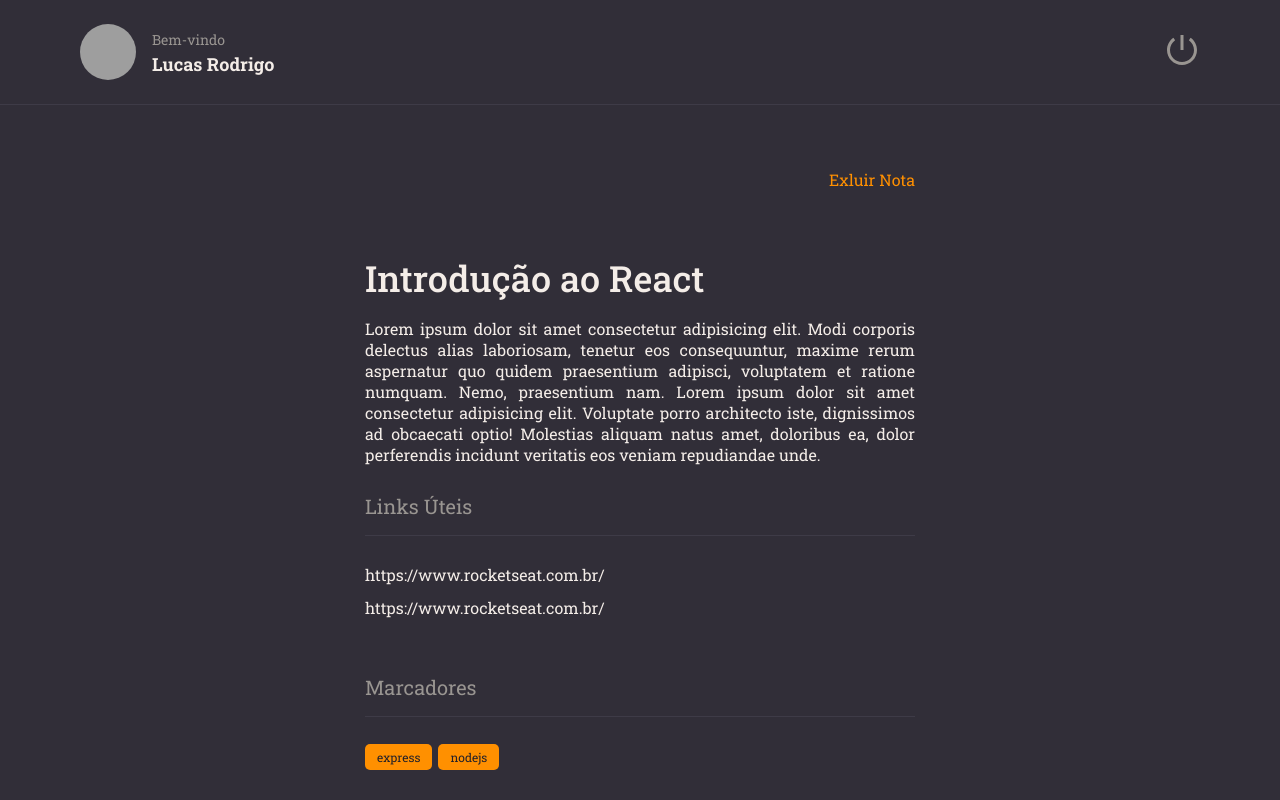
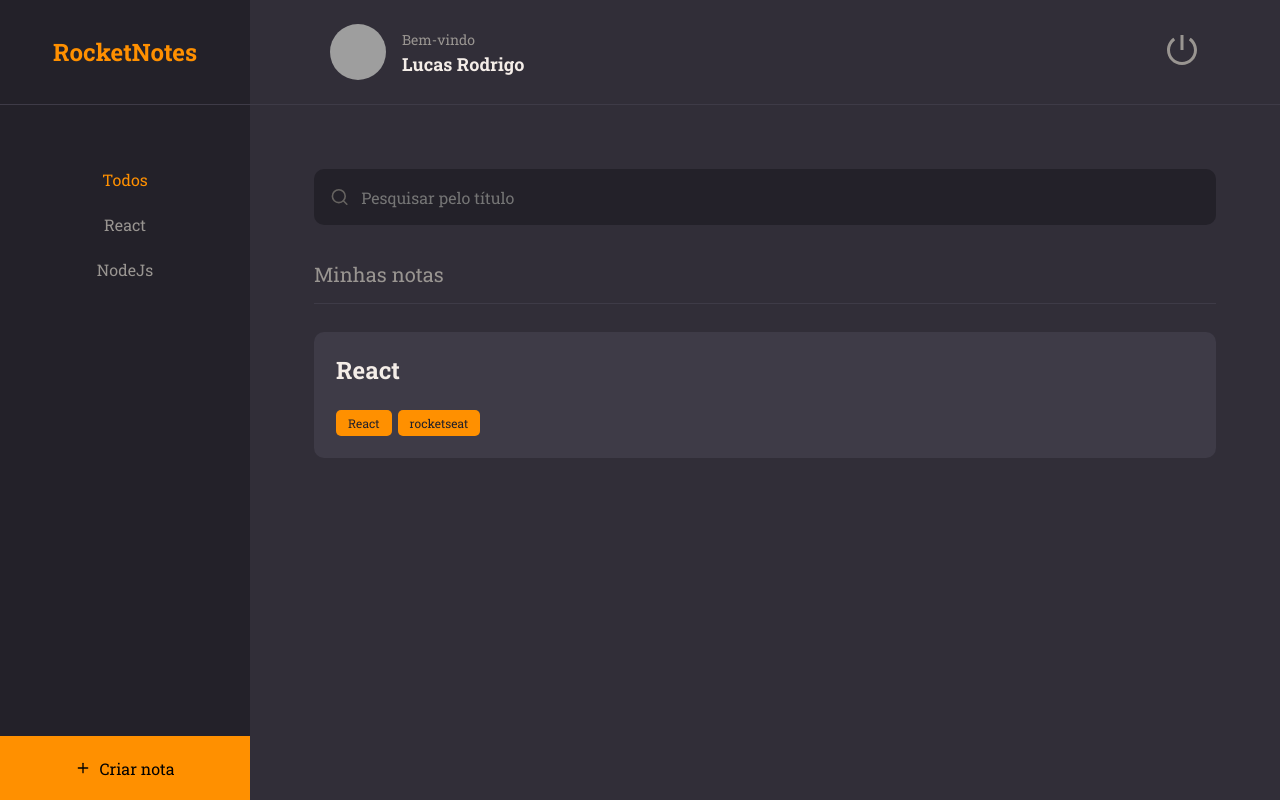
Before and after one commit to lucasrpinto/rocketnotes, a React (Vite) app: page / in a window 1280 px wide. Built offline with nearby package versions, Linux system fonts and the light colour scheme; grey boxes are pictures that could not be loaded.

Commit message:
V. 24.05.28 - Finalizado Home

```diff
--- a/src/components/ButtonText/index.jsx
+++ b/src/components/ButtonText/index.jsx
@@ -1,9 +1,10 @@
 import { Container } from './styles';
 
-export function ButtonText ({ title, ...rest }) {
+export function ButtonText({ title, isActive = false, ...rest }) {
     return (
         <Container
             type="button"
+            $isactive={isActive.toString()}
             {...rest}
         >
             {title}
--- a/src/components/ButtonText/styles.js
+++ b/src/components/ButtonText/styles.js
@@ -1,9 +1,8 @@
-import styled from "styled-components";
+import styled from 'styled-components';
 
-export const  Container = styled.button`
+export const Container = styled.button`
     background: none;
-    color: ${({ theme }) => theme.COLORS.ORANGE};
-
+    color: ${({ theme, $isactive }) => ($isactive === 'true' ? theme.COLORS.ORANGE : theme.COLORS.GRAY_100)};
     border: none;
     font-size: 16px;
 `;
--- /dev/null
+++ b/src/components/Input/index.jsx
@@ -0,0 +1,10 @@
+import { Container } from './styles';
+
+export function Input({ icon: Icon, ...rest }) {
+    return (
+        <Container>
+            {Icon && <Icon size={20} />}
+            <input {...rest} />
+        </Container>
+    );
+}
--- /dev/null
+++ b/src/components/Input/styles.js
@@ -0,0 +1,33 @@
+import styled from "styled-components";
+
+export const Container = styled.div`
+    width: 100%;
+    display: flex;
+    align-items: center;
+
+    background-color: ${({ theme }) => theme.COLORS.BACKGROUND_900};
+    color: ${({ theme }) => theme.COLORS.GRAY_300};
+
+    margin-bottom: 8px;
+    border-radius: 10px;
+
+    > input {
+        height: 56px;
+        width: 100%;
+
+        padding: 12px;
+
+        color: ${({ theme }) => theme.COLORS.WHITE};
+        background: transparent;
+        border: 0;
+
+        &:placeholder {
+            color: ${({ theme }) => theme.COLORS.GRAY_300};
+        }
+
+
+    }
+    > svg {
+            margin-left: 16px;
+        }
+`;
--- /dev/null
+++ b/src/components/Note/index.jsx
@@ -0,0 +1,20 @@
+import { Container } from './styles';
+import { Tag } from '../Tag';
+
+export function Note( { data, ...rest } ) {
+    return (
+        <Container { ...rest }>
+            <h1> { data.title } </h1>
+
+            {
+                data.tags &&
+                <footer>
+                    {
+                        data.tags.map(tag => <Tag key={ tag.id } title={ tag.name } />
+                        )
+                    }
+                </footer>
+            }
+        </Container>
+    );
+}
--- /dev/null
+++ b/src/components/Note/styles.js
@@ -0,0 +1,26 @@
+import styled from "styled-components";
+
+export const Container = styled.button`
+    width: 100%;
+    background-color: ${({ theme }) => theme.COLORS.BACKGROUND_700};
+
+    border: none;
+    border-radius: 10px;
+
+    padding: 22px;
+    margin-bottom: 16px;
+
+    > h1 {
+        flex: 1;
+        text-align: left;
+        font-weight: 700;
+        font-size: 24px;
+        color: ${({ theme }) => theme.COLORS.WHITE};
+    }
+
+    > footer {
+        width: 100%;
+        display: flex;
+        margin-top: 24px;
+    }
+`;
--- a/src/main.jsx
+++ b/src/main.jsx
@@ -4,13 +4,13 @@
 import GlobalStyles from './styles/global'
 import theme from './styles/theme'
 
-import { Details } from './pages/Details'
+import { Home } from './pages/Home'
 
 ReactDOM.createRoot(document.getElementById('root')).render(
   <React.StrictMode>
     <ThemeProvider theme={ theme }>
       <GlobalStyles />
-      <Details />
+      <Home />
     </ThemeProvider>
   </React.StrictMode>,
 )
--- /dev/null
+++ b/src/pages/Home/index.jsx
@@ -0,0 +1,51 @@
+import { FiPlus, FiSearch } from 'react-icons/fi';
+
+import { Container, Brand, Menu, Search, Content, NewNote } from './styles';
+
+import { Note } from '../../components/Note';
+import { Input } from '../../components/Input';
+
+import { Header } from '../../components/Header';
+import { Section } from '../../components/Section';
+import { ButtonText } from '../../components/ButtonText';
+
+export function Home() {
+    return (
+        <Container>
+            <Brand>
+                <h1>RocketNotes</h1>
+            </Brand>
+
+            <Header />
+
+            <Menu>
+                <li><ButtonText title="Todos" isActive /></li>
+                <li><ButtonText title="React" /></li>
+                <li><ButtonText title="NodeJs" /></li>
+            </Menu>
+
+            <Search>
+                <Input placeholder="Pesquisar pelo título" icon={FiSearch} />
+            </Search>
+
+            <Content>
+                <Section title="Minhas notas">
+                    <Note data={{
+                        title: 'React',
+                        tags: [
+                            {id: '1', name: 'React'},
+                            {id: '2', name: 'rocketseat'},
+                        ]
+                    }}
+                    />
+                </Section>
+
+            </Content>
+
+            <NewNote>
+                <FiPlus />
+                Criar nota
+            </NewNote>
+        </Container>
+    );
+}
--- /dev/null
+++ b/src/pages/Home/styles.js
@@ -0,0 +1,74 @@
+import styled from "styled-components";
+
+export const Container = styled.div`
+    width: 100%;
+    height: 100vh;
+
+    display: grid;
+    grid-template-columns: 250px auto;
+    grid-template-rows: 105px 128px auto 64px;
+    grid-template-areas:
+    "brand header"
+    "menu search"
+    "menu content"
+    "newnote content";
+
+    background-color: ${({ theme }) => theme.COLORS.BACKGROUND_800};
+`;
+
+export const Brand = styled.div`
+    grid-area: brand;
+
+    display: flex;
+    justify-content: center;
+    align-items: center;
+
+    border-bottom-width: 1px;
+    border-bottom-style: solid;
+    border-bottom-color: ${({ theme }) => theme.COLORS.BACKGROUND_700};
+
+    background-color: ${({ theme }) => theme.COLORS.BACKGROUND_900};
+
+    > h1 {
+        font-size: 24px;
+        color: ${({ theme }) => theme.COLORS.ORANGE};
+    }
+`;
+
+export const Menu = styled.ul `
+    grid-area: menu;
+    background-color: ${({ theme }) => theme.COLORS.BACKGROUND_900};
+
+    padding-top: 64px;
+    text-align: center;
+
+    >li {
+        margin-bottom: 24px;
+    }
+`;
+
+export const Search = styled.div `
+    grid-area: search;
+    padding: 64px 64px 0;
+`;
+
+export const Content = styled.div `
+    grid-area: content;
+    padding: 0 64px;
+    overflow-y: auto;
+`;
+
+export const NewNote= styled.button `
+    grid-area: newnote;
+
+    background-color: ${({ theme }) => theme.COLORS.ORANGE};
+    border: none;
+
+    display: flex;
+    align-items: center;
+    justify-content: center;
+
+    svg {
+        margin-right: 8px;
+    }
+`;
```
Also changed, not shown: 1 other file (tests, documents, lock files or other folders).
